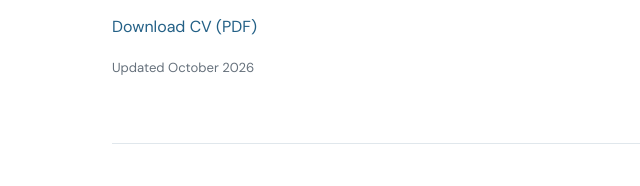
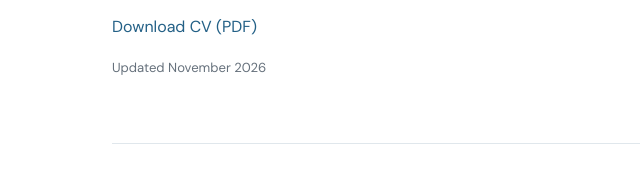
Before and after one commit to zhangty72/zhangty72.github.io, a plain HTML site: page index.html in a window 1280 px wide. Shown: the part 4493-4679 px from the top of the page, 0-640 px from the left. Drawn offline with Linux system fonts and the light colour scheme; a web font is replaced by a local one.

Commit message:
Update CV revision month

```diff
--- a/index.html
+++ b/index.html
@@ -13,5 +13,5 @@
 </div></section>
 <section class="section" id="experience"><div class="section-head"><h2>Experience &amp; education</h2></div><div class="timeline-row"><time>2024 – Present</time><div><h3>Meta Acoustic Lab · University of Michigan</h3><p>Research with Prof. Chengzhi Shi · Ph.D. program entered in 2025</p></div></div><div class="timeline-row"><time>2022 – 2024</time><div><h3>Tang Group · University of Michigan</h3><p>Graduate research</p></div></div><div class="timeline-row"><time>Summer 2022</time><div><h3>Zhao Lab · Massachusetts Institute of Technology</h3><p>Research experience</p></div></div><div class="timeline-row"><time>2024</time><div><h3>M.S.E. · University of Michigan</h3><p>Mechanical Engineering / Biomechanics</p></div></div><div class="timeline-row"><time>2022</time><div><h3>B.S.E. · University of Michigan</h3><p>Mechanical Engineering</p></div></div></section>
 <section class="section" id="honors"><div class="section-head"><h2>Honors &amp; awards</h2></div><div class="timeline-row"><time>2026–27</time><div><h3>Candidate Rackham Graduate Student Research Grant</h3><p>Rackham Graduate School, University of Michigan</p></div></div><div class="timeline-row"><time datetime="2025-07">July 2025</time><div><h3>Mechanical Engineering Chair’s Fellowship</h3><p>University of Michigan</p></div></div><div class="timeline-row"><time datetime="2025-05">May 2025</time><div><h3>Rackham Conference Travel Grant</h3><p>Rackham Graduate School, University of Michigan</p><p>For “Perfluorocarbon Nanodroplets with High-Yield Acoustic Purcell Effect”</p></div></div></section>
-<section class="section" id="cv"><div class="section-head"><h2>Curriculum vitae</h2></div><p>Education, research experience, and academic background.</p><p><a href="Tianye_Zhang_CV.pdf" target="_blank" rel="noopener">Download CV (PDF)</a></p><p class="cv-note">Updated October 2026</p></section>
+<section class="section" id="cv"><div class="section-head"><h2>Curriculum vitae</h2></div><p>Education, research experience, and academic background.</p><p><a href="Tianye_Zhang_CV.pdf" target="_blank" rel="noopener">Download CV (PDF)</a></p><p class="cv-note">Updated November 2026</p></section>
 <section class="section contact" id="contact"><div><h2>Get in touch</h2><p>For research discussions and collaboration.</p></div><a href="mailto:tianyezh@umich.edu">tianyezh@umich.edu</a></section></main><footer><div><span>© 2026 Tianye Zhang</span><span><a href="https://scholar.google.com/citations?user=XYFmxHcAAAAJ&amp;hl=en" target="_blank" rel="noopener">Google Scholar</a> · <a href="mailto:tianyezh@umich.edu">Email</a></span></div></footer></body></html>
```
